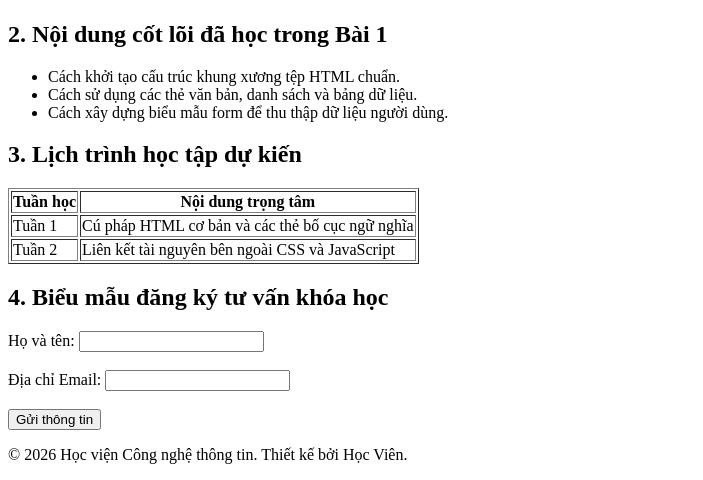
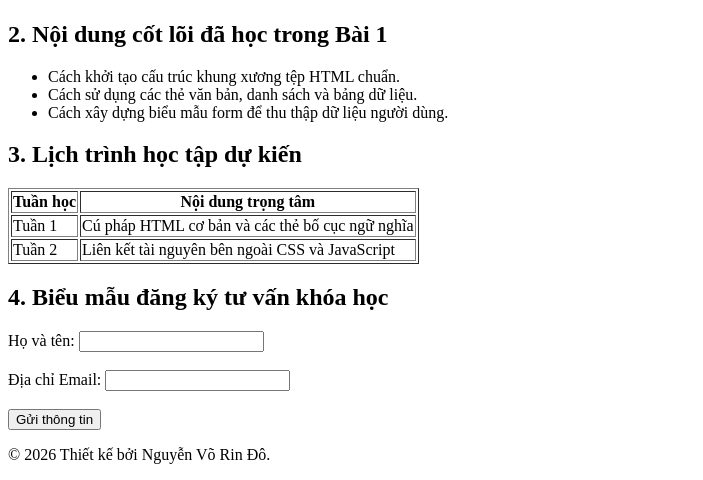
Before and after one commit to nguyenvorindo-lab/nguyenvorindobaikiemtra1, a plain HTML site: page index.html in a window 1280 px wide. Shown: the part 502-982 px from the top of the page, without its empty margins (0-703 px from the left). Drawn offline with Linux system fonts and the light colour scheme.

Commit message:
Update index.html

```diff
--- a/index.html
+++ b/index.html
@@ -73,8 +73,8 @@
   </section>
 
   <footer>
-    <p>&copy; 2026 Học viện Công nghệ thông tin. Thiết kế bởi Học Viên.</p>
-  </footer>
+    <p>&copy; 2026 Thiết kế bởi Nguyễn Võ Rin Đô.</p>
+   </footer>
 
 </body>
 </html>
```
